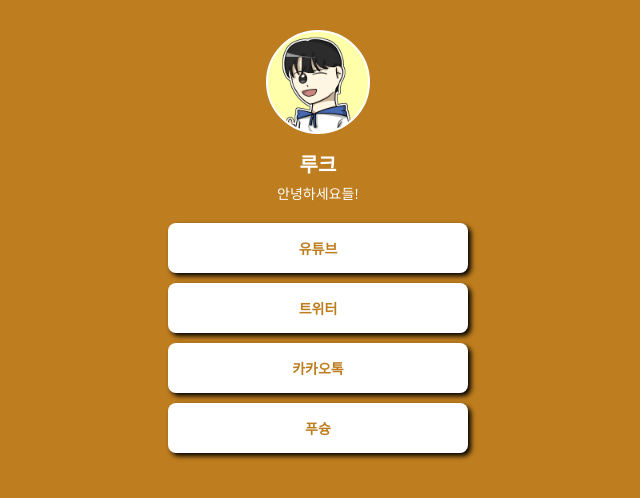
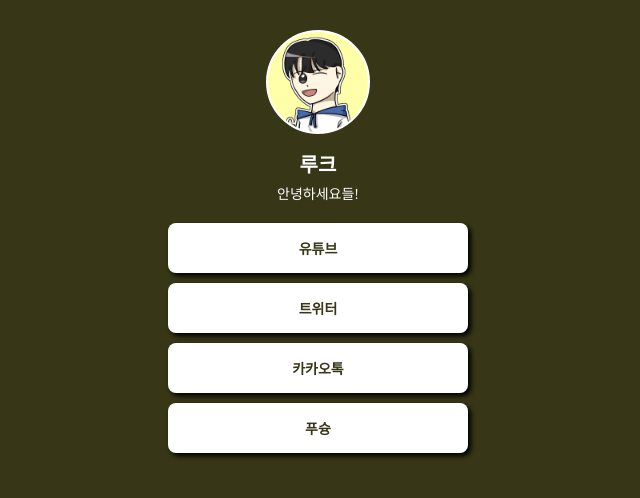
Before and after one commit to YCLK/mypage, a plain HTML site: page index.html in a window 1280 px wide. Shown: the whole page, without its empty margins (322-962 px from the left). Drawn offline with Linux system fonts and the light colour scheme; a web font is replaced by a local one.

Commit message:
Update index.html

```diff
--- a/index.html
+++ b/index.html
@@ -14,7 +14,7 @@
                 font-family: "Pretendard",serif;
             }
             body {
-                background-color: #BE7D1F;
+                background-color: #373616;
             }
             .profile {
                 width: 100px;
@@ -62,7 +62,7 @@
 
                 font-size: 14px;
                 font-weight: bold;
-                color: #BE7D1F;
+                color: #373616;
 
                 display: flex;
                 flex-direction: column;
```
